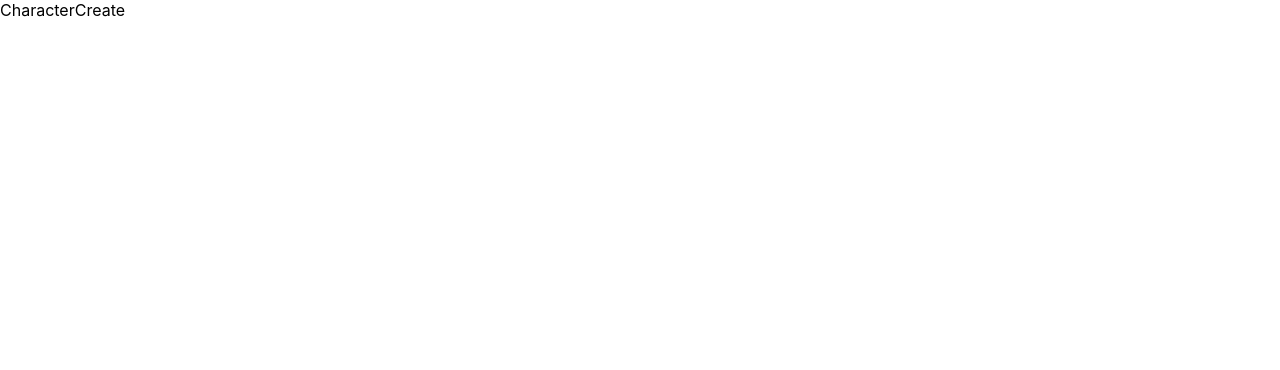
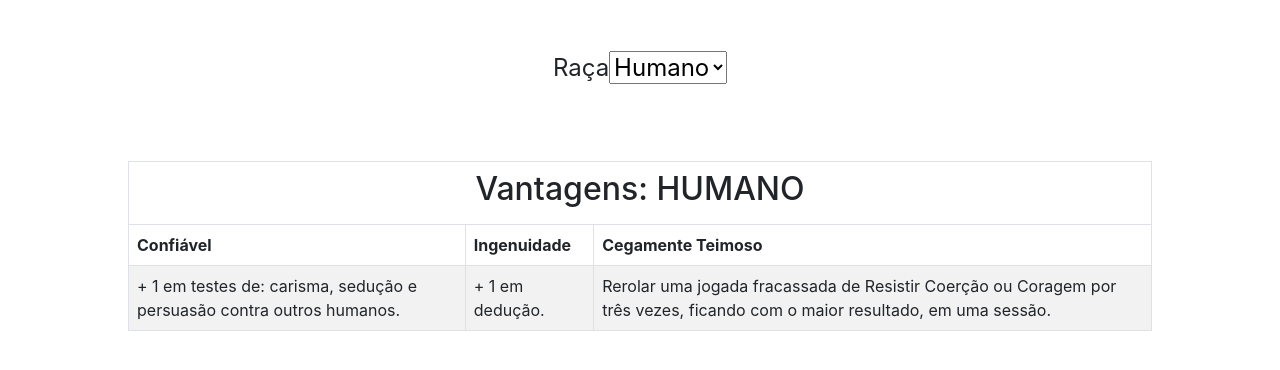
Before and after one commit to LuisRowe/the-witcher-rpg-project, a React (Create React App) app: page /characterCreate in a window 1280 px wide. Shown: the top 370 px of the page. Built offline with nearby package versions, Linux system fonts and the light colour scheme.

Commit message:
Criação table Humano e Elfo

```diff
--- a/public/index.html
+++ b/public/index.html
@@ -24,6 +24,7 @@
       work correctly both with client-side routing and a non-root public URL.
       Learn how to configure a non-root public URL by running `npm run build`.
     -->
+    <link href="https://cdn.jsdelivr.net/npm/bootstrap@5.2.2/dist/css/bootstrap.min.css" rel="stylesheet" integrity="sha384-Zenh87qX5JnK2Jl0vWa8Ck2rdkQ2Bzep5IDxbcnCeuOxjzrPF/et3URy9Bv1WTRi" crossorigin="anonymous">
     <title>React App</title>
   </head>
   <body>
--- /dev/null
+++ b/src/Component/Elf.jsx
@@ -0,0 +1,35 @@
+import React from 'react'
+
+function Elf() {
+  return (
+    <div className="race-chosed">
+      <table className="table table-bordered table-striped">
+        <thead>
+          <tr>
+            <th scope="col" colspan="3"><h2>Vantagens: ELFO</h2></th>
+          </tr>
+          <tr>
+            <th scope="col">Artístico</th>
+            <th scope="col">Atirador</th>
+            <th scope="col">Sintonia com a Natureza</th>
+          </tr>
+        </thead>
+        <tbody>
+          <tr>
+            <td>+ 1 na perícia Belas Artes.</td>
+            <td>+ 1 na perícia Arco e Flecha e podem sacar e colocar corda no arco sem contar como uma ação.</td>
+            <td>Feras encontradas são amigáveis. Encontram também qualquer substância de planta comum (ou menos) que procurem, desde que a mesma exista no ambiente atual.</td>
+          </tr>
+        </tbody>
+      </table>
+      <form>
+        <label>
+          Nome:
+          <input type="text" />
+        </label>
+      </form>
+    </div>
+  )
+}
+
+export default Elf
--- /dev/null
+++ b/src/Component/Human.jsx
@@ -0,0 +1,29 @@
+import React from 'react'
+
+function Human() {
+  return (
+    <div className="race-chosed">
+      <table className="table table-bordered table-striped">
+        <thead>
+          <tr>
+            <th scope="col" colspan="3"><h2>Vantagens: HUMANO</h2></th>
+          </tr>
+          <tr>
+            <th scope="col">Confiável</th>
+            <th scope="col">Ingenuidade</th>
+            <th scope="col">Cegamente Teimoso</th>
+          </tr>
+        </thead>
+        <tbody>
+          <tr>
+            <td>+ 1 em testes de: carisma, sedução e persuasão contra outros humanos.</td>
+            <td>+ 1 em dedução.</td>
+            <td>Rerolar uma jogada fracassada de Resistir Coerção ou Coragem por três vezes, ficando com o maior resultado, em uma sessão.</td>
+          </tr>
+        </tbody>
+      </table>
+    </div>
+  )
+}
+
+export default Human
--- a/src/index.css
+++ b/src/index.css
@@ -11,3 +11,26 @@ code {
   font-family: source-code-pro, Menlo, Monaco, Consolas, 'Courier New',
     monospace;
 }
+
+tr h2 {
+  text-align: center;
+}
+
+.race-select {
+  font-size: 24px;
+  width: 100%;
+  margin: 50px 0;
+  text-align: center;
+}
+
+.race-chosed {
+  display: flex;
+  width: 100%;
+  flex-direction: column;
+  align-items: center;
+}
+
+table {
+  margin-top: 25px;
+  max-width: 80%;
+}
--- a/src/pages/CharacterCreate.jsx
+++ b/src/pages/CharacterCreate.jsx
@@ -1,8 +1,30 @@
 import React from 'react'
+import { useEffect } from 'react';
+import { useState } from 'react'
+import Elf from '../Component/Elf';
+import Human from '../Component/Human';
 
 function CharacterCreate() {
+  const [race, setRace] = useState('Human');
+
+  useEffect(() => {console.log(race)},[race])
+
   return (
-    <div>CharacterCreate</div>
+    <form>
+      <label className="race-select">
+        Raça
+        <select
+          onChange={({target: {value}}) => setRace(value)}
+        >
+          <option value="Human">Humano</option>
+          <option value="Elf">Elfo</option>
+          <option value="anao">Anão</option>
+          <option value="bruxo">Bruxo</option>
+        </select>
+      </label>
+      {race === "Human" && <Human />}
+      {race === "Elf" && <Elf />}
+    </form>
   )
 }
 
```
